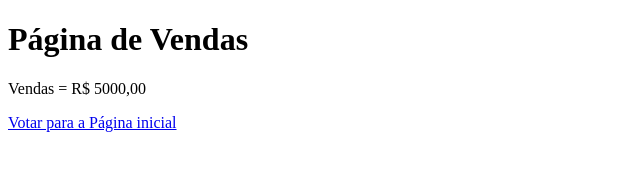
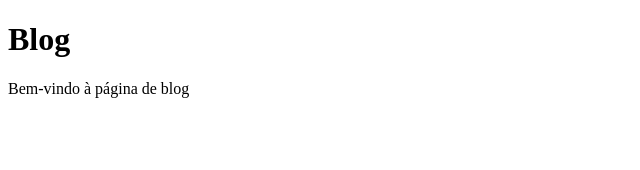
Before and after one commit to DevHavila/aulaGithub, a plain HTML site: page blog.html in a window 1280 px wide. Shown: the whole page, without its empty margins (0-640 px from the left). Drawn offline with Linux system fonts and the light colour scheme.

Commit message:
Atualizações no Layout

```diff
--- a/blog.html
+++ b/blog.html
@@ -6,8 +6,7 @@
     <title>Document</title>
 </head>
 <body>
-    <h1>Página de Vendas</h1>
-    <p>Vendas = R$ 5000,00</p>
-    <a href="index.html">Votar para a Página inicial</a>
+    <h1>Blog</h1>
+    <p>Bem-vindo à página de blog</p>
 </body>
 </html>
```
Also changed, not shown: index.html (+1 -1 lines).
